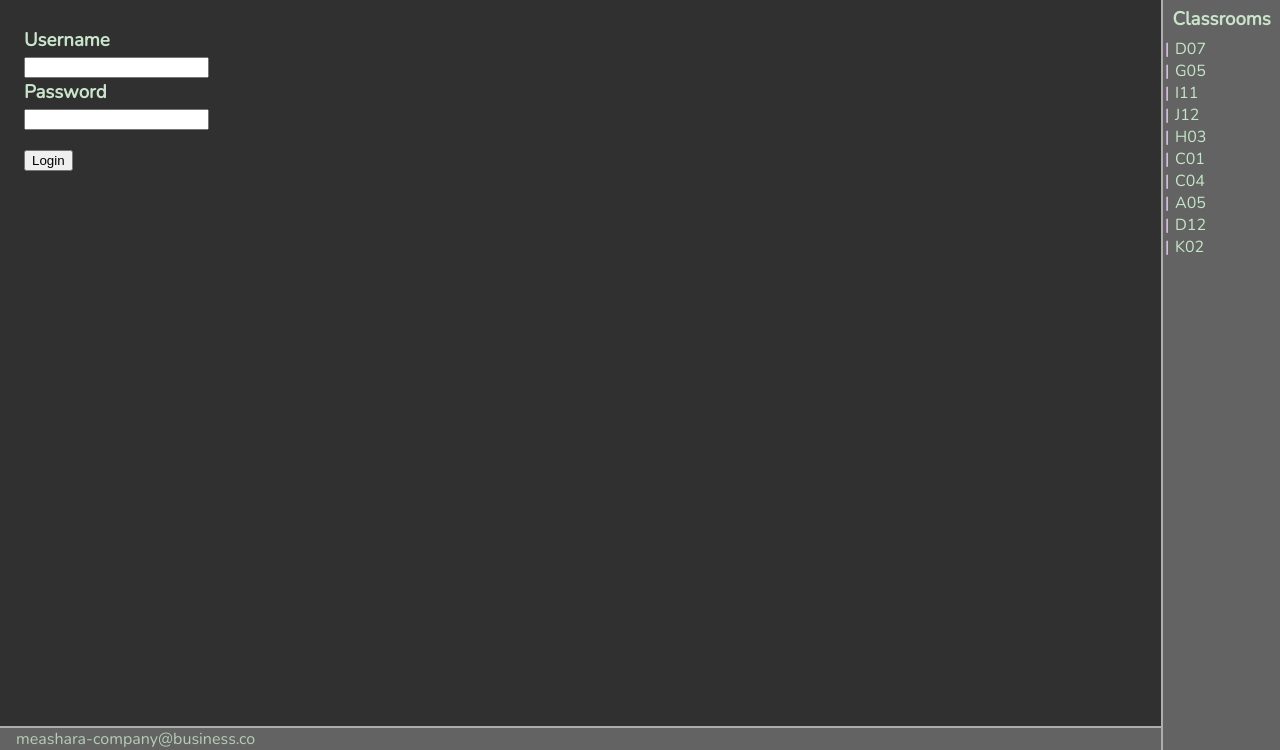
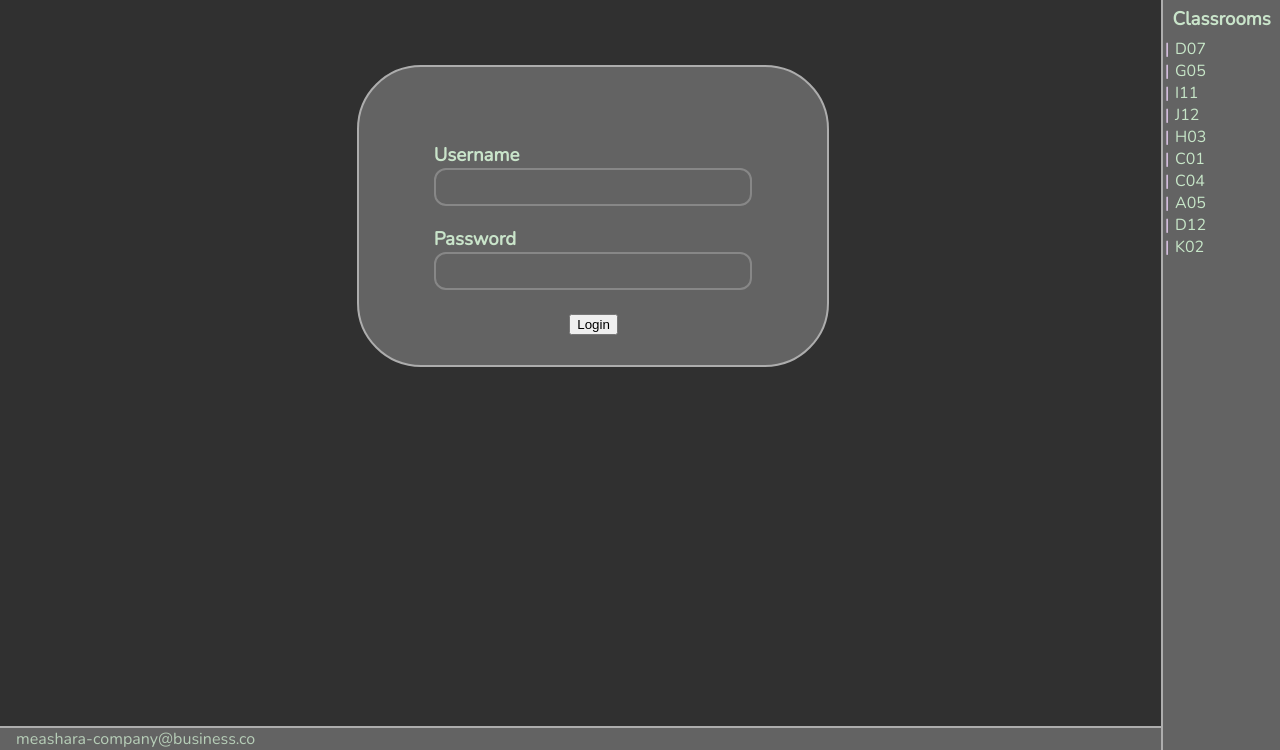
Before and after one commit to ayyboisss/CMesha, a Flask app: page /login in a window 1280 px wide. Shown: the part 50-800 px from the top of the page. Run offline with Flask 3, Linux system fonts and the light colour scheme; some libraries are stand-ins or nearby versions.

Commit message:
Login styling (and some pep8 convention checking)

```diff
--- a/server.py
+++ b/server.py
@@ -172,7 +172,6 @@ def register():
     return render_template('pages/register.html', register_form=register_form)
 
 @app.route("/")
-@login_required
 def home():
     # This entire thing creates a list of all the data each classroom has.
     classrooms = Classroom.query.with_entities(
--- a/static/css/_error.scss
+++ b/static/css/_error.scss
@@ -9,10 +9,11 @@
     border-radius: 4rem;
 
     /* Text alignment */
-    padding: 4em;
+    padding: 1rem;
+    max-width: fit-content;
     margin-top: 10%;
-    margin-left: 35%;
-    margin-right: 35%;
+    margin-left: auto;
+    margin-right: auto;
     text-align: center;
     & > .error-code{
         color: var(--link-color);
--- /dev/null
+++ b/static/css/_form.scss
@@ -0,0 +1,58 @@
+.text-field {
+    font-family: "Nunito";
+    background-color: transparent;
+    color: var(--link-color);
+    width: 100%;
+    font-size: 1.5rem;
+    border: solid 2px #adadad7e;
+    border-radius: 0.5em;
+    padding-left: 5px;
+    outline: none;
+
+    &:focus {
+        box-shadow: none;
+        border-style: solid;
+        border-color: white;
+    }
+
+}
+
+.login,
+.register {
+    position: relative;
+    /* Box */
+    display: flex;
+    flex-direction: column;
+
+    border: solid 2px var(--edge-color);
+    background-color: var(--main-color);
+    border-radius: 4rem;
+
+    /* Text alignment */
+    max-width: fit-content;
+    margin: auto;
+    margin-top: 5%;
+
+    &>h3 {
+        position: relative;
+        min-width: fit-content;
+        min-height: fit-content;
+        margin: 0;
+        padding: 4em;
+
+        & > div:not(:first-child){
+            padding-top: 20px;
+        }
+        & > #submit{
+            position: absolute;
+            text-align: center;
+            left: 45%;
+            z-index: 1;
+            bottom: 10%;
+        }
+    }
+
+
+
+
+}
--- a/static/css/layout.css
+++ b/static/css/layout.css
@@ -110,10 +110,12 @@ footer {
   background-color: var(--main-color);
   border-radius: 4rem;
   /* Text alignment */
-  padding: 4em;
+  padding: 1rem;
+  max-width: -moz-fit-content;
+  max-width: fit-content;
   margin-top: 10%;
-  margin-left: 35%;
-  margin-right: 35%;
+  margin-left: auto;
+  margin-right: auto;
   text-align: center;
 }
 .error-box > .error-code {
@@ -152,6 +154,61 @@ footer {
   text-align: center;
   line-height: 150%;
   overflow: hidden;
+}
+
+.text-field {
+  font-family: "Nunito";
+  background-color: transparent;
+  color: var(--link-color);
+  width: 100%;
+  font-size: 1.5rem;
+  border: solid 2px rgba(173, 173, 173, 0.4941176471);
+  border-radius: 0.5em;
+  padding-left: 5px;
+  outline: none;
+}
+.text-field:focus {
+  box-shadow: none;
+  border-style: solid;
+  border-color: white;
+}
+
+.login,
+.register {
+  position: relative;
+  /* Box */
+  display: flex;
+  flex-direction: column;
+  border: solid 2px var(--edge-color);
+  background-color: var(--main-color);
+  border-radius: 4rem;
+  /* Text alignment */
+  max-width: -moz-fit-content;
+  max-width: fit-content;
+  margin: auto;
+  margin-top: 5%;
+}
+.login > h3,
+.register > h3 {
+  position: relative;
+  min-width: -moz-fit-content;
+  min-width: fit-content;
+  min-height: -moz-fit-content;
+  min-height: fit-content;
+  margin: 0;
+  padding: 4em;
+}
+.login > h3 > div:not(:first-child),
+.register > h3 > div:not(:first-child) {
+  padding-top: 20px;
+}
+.login > h3 > #submit,
+.register > h3 > #submit {
+  position: absolute;
+  text-align: center;
+  left: 45%;
+  z-index: 1;
+  bottom: 10%;
 }
 
 .icon::before {
--- a/static/css/layout.scss
+++ b/static/css/layout.scss
@@ -3,6 +3,7 @@
 @use 'sidebar';
 @use 'footer';
 @use 'error';
+@use 'form';
 @import url(//fonts.googleapis.com/css?family=Nunito);
 
 
--- a/templates/nav.html
+++ b/templates/nav.html
@@ -4,7 +4,8 @@
     <li><a href="/about" class="nav-buttons">About</a></li>
     <li id="nav-seperator"> </li>
     {% if current_user.username %}
-    <li id="username"> Logged in as {{ current_user.username }} </li>
+    <li id="logout"><a href="/logout" class="nav-buttons"><small>Logout</small></a> </li>
+    <li id="username"> Logged in as <span style="color:#F3D8FF;" >{{ current_user.username }}</span> </li>
     {% else %}
     <li><a href="/login" class="login-button nav-buttons"> Login </a></li>
     <li><a href="/register" class="register-button nav-buttons"> Register </a></li>
--- a/templates/pages/login.html
+++ b/templates/pages/login.html
@@ -4,11 +4,12 @@
     {{ login_form.hidden_tag() }}
     <h3>
         <div> Username </div>
-        {{ login_form.username }}
+        {{ login_form.username(class="text-field") }}
         <div> Password </div>
-        {{ login_form.password }}
+        {{ login_form.password(class="text-field") }}
+        <input id="submit" type="submit" value="Login">
     </h3>
-    <input type="submit" value="Login">
+
 </form>
 {% if get_flashed_messages() %}
     {% for message in get_flashed_messages() %}
```
Also changed, not shown: templates/pages/register.html (+5 -4 lines), 1 other file.
